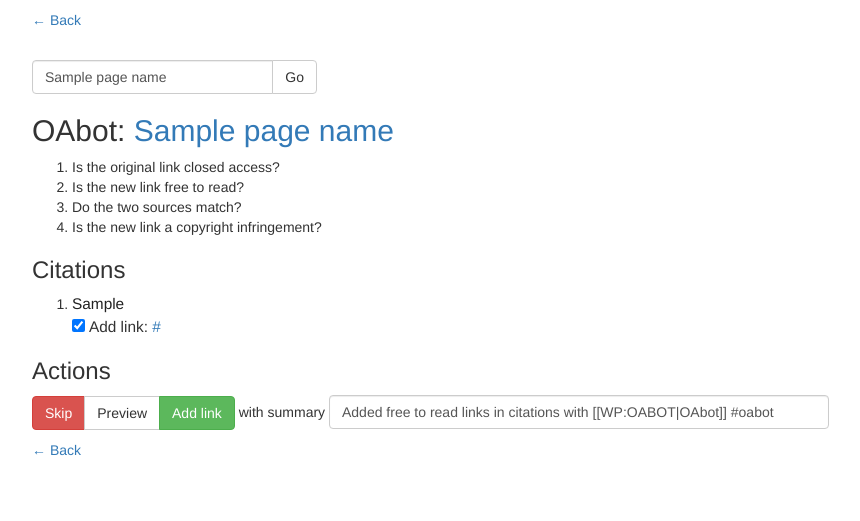
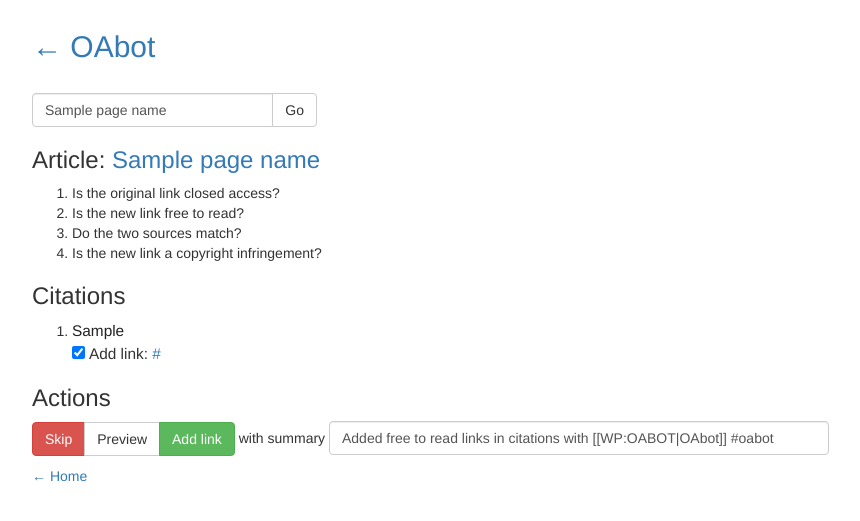
Before and after one commit to quiddity-wp/oabot, a Flask app: template templates/change.html in a window 1280 px wide. Shown: the top 521 px of the page, without its empty margins (18-878 px from the left). Run offline with Flask 2, Linux system fonts and the light colour scheme; the template is opened without the code that fills it: most values are stand-ins (such as "Sample title", 1, 10 or a date in 2020); a database or web service that is not in the repository returns one stand-in record (values such as "Sample title"); data that the repository does not hold is empty; parts of the project's set-up code (start-up, migrations or seed data) failed here and were passed over; some libraries are stand-ins or nearby versions.

Commit message:
make OABot clickable logo, change back to home

```diff
--- a/templates/change.html
+++ b/templates/change.html
@@ -7,7 +7,7 @@
         <link rel="stylesheet" href="https://maxcdn.bootstrapcdn.com/bootstrap/3.3.7/css/bootstrap.min.css" integrity="sha384-BVYiiSIFeK1dGmJRAkycuHAHRg32OmUcww7on3RYdg4Va+PmSTsz/K68vbdEjh4u" crossorigin="anonymous">
     </head>
     <body>
-        <p><a href="{{ url_for('index') }}">&#8592; Back</a></p>
+        <h2><a href="{{ url_for('index') }}">&#8592; OAbot</a></h2>
         <br/>
         <div class="row">
             <form action="{{ url_for('process') }}" method="get">
@@ -22,7 +22,7 @@
             </form>
         </div>
 
-        <h2>OAbot: <a href="https://en.wikipedia.org/wiki/{{ page_name }}">{{ page_name }}</a></h2>
+        <h3>Article: <a href="https://en.wikipedia.org/wiki/{{ page_name }}">{{ page_name }}</a></h3>
 
         <p>
          <ol>
@@ -76,6 +76,6 @@
         <p>No edit proposed for this page.</p>
         {% endif %}
 
-        <p><a href="{{ url_for('index') }}">&#8592; Back</a></p>
+        <p><a href="{{ url_for('index') }}">&#8592; Home</a></p>
     </body>
 </html>
```
